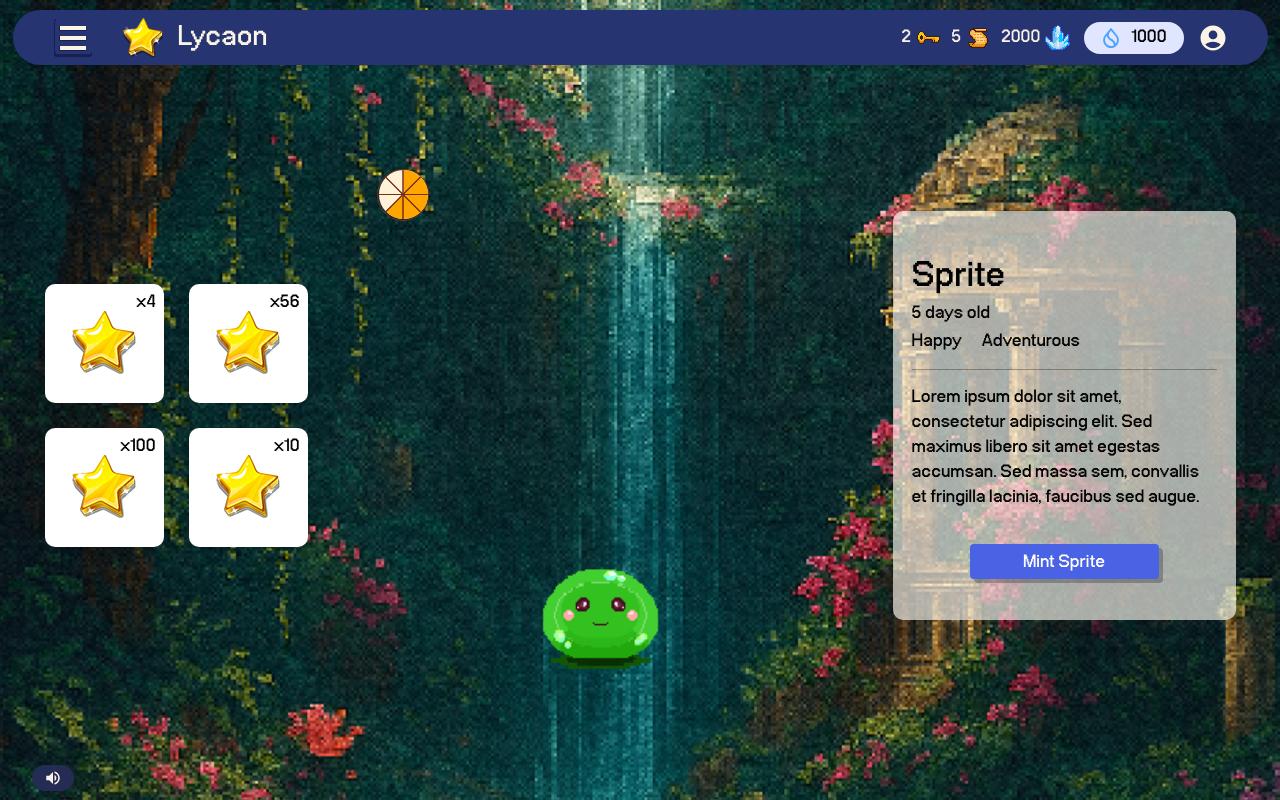
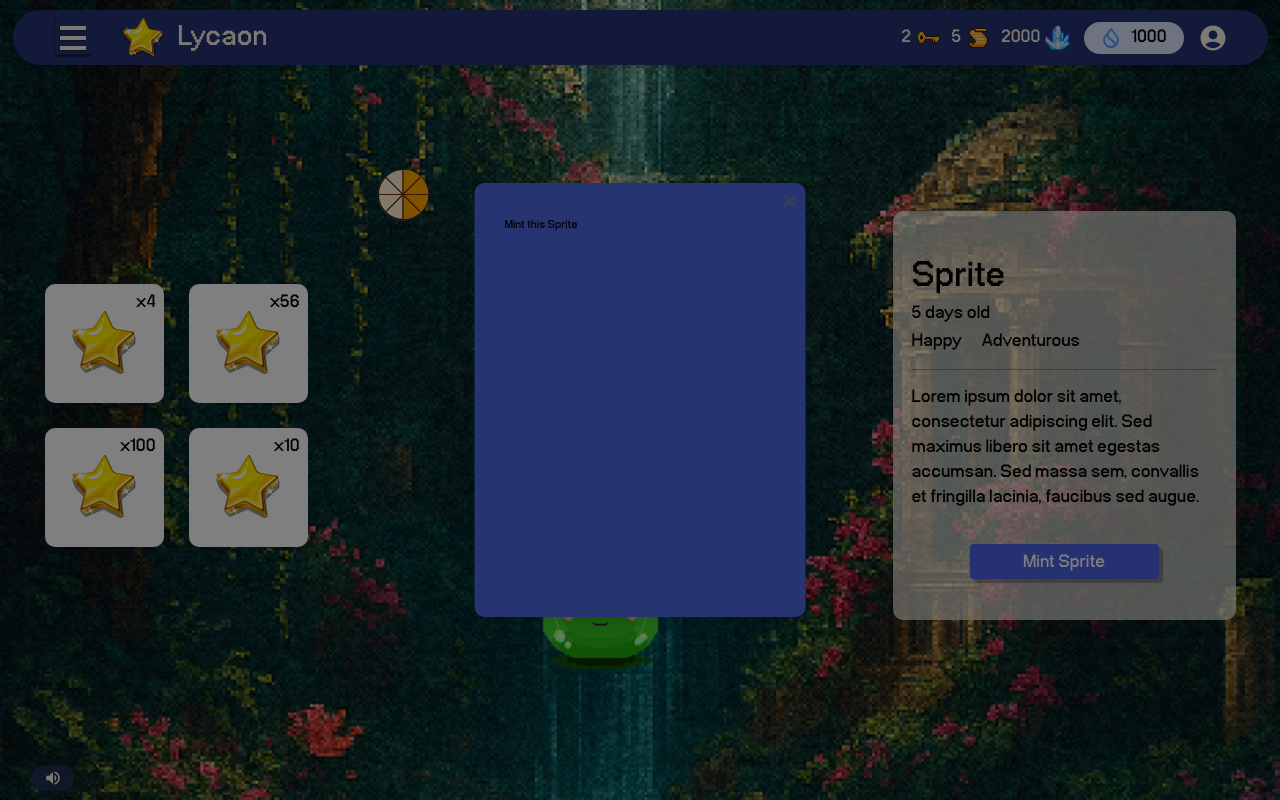
Before and after one commit to AntiAvengers/Lycaon, a React (Vite) app in the folder client/: page /collection/spriteDetail in a window 1280 px wide. Both pictures are taken after a click on the button "Mint Sprite". Built offline with nearby package versions, Linux system fonts and the light colour scheme.

Commit message:
connected mintPg to btn on detailPg, updated/add/connected foodinventory,detail,foodmeter to react when btn clicked

```diff
--- /dev/null
+++ b/client/src/components/mintPg.jsx
@@ -0,0 +1,21 @@
+import PropTypes from "prop-types";
+
+const MintPg = ({ onClose }) => {
+    return (
+        <div className="fixed top-1/2 left-1/2 transform -translate-x-1/2 -translate-y-1/2 bg-[#273472] rounded-[10px] shadow-lg p-[30px] z-50 w-[331px] h-[434px]">
+            <button
+                onClick={onClose}
+                className="absolute top-2 right-2 text-xl font-bold text-gray-700 hover:text-black"
+            >
+                ✕
+            </button>
+            <h1>Mint this Sprite</h1>
+        </div>
+    );
+};
+
+MintPg.propTypes = {
+    onClose: PropTypes.func.isRequired,
+};
+
+export default MintPg;
--- a/client/src/components/spriteDetailComp/foodInventory.jsx
+++ b/client/src/components/spriteDetailComp/foodInventory.jsx
@@ -1,32 +1,34 @@
-const foodList = [
-    { src: "/assets/star.png", label: "apple", amt: 4 },
-    { src: "/assets/star.png", label: "meat", amt: 56 },
-    { src: "/assets/star.png", label: "pizza", amt: 100 },
-    { src: "/assets/star.png", label: "carrot", amt: 10 },
-];
+import PropTypes from "prop-types";
 
-const FoodInventory = () => {
+const FoodInventory = ({ foods, onFeed }) => {
     return (
         <ul className="w-[263px] h-[263px] grid grid-cols-2 gap-[25px]">
-            {foodList.map((food) => (
+            {foods.map((food) => (
                 <li
                     key={food.label}
-                    className="group bg-[#FFFFFF] rounded-[10px] relative flex items-center justify-center outline-[5px] outline-transparent transition-all duration-300 hover:outline-[#4A63E4] shadow-md active:inset-shadow-sm active:inset-shadow-[#000000] active:scale-95"
+                    onClick={() => {
+                        if (food.amt > 0) {
+                            onFeed(food.value, food.label);
+                        }
+                    }}
+                    className="group bg-[#FFFFFF] rounded-[10px] relative flex items-center justify-center cursor-pointer outline-[5px] outline-transparent transition-all duration-300 hover:outline-[#4A63E4] shadow-md active:inset-shadow-sm active:inset-shadow-[#000000] active:scale-95"
                 >
                     <span className="absolute top-0 right-2 text-[25px]">
                         x{food.amt}
                     </span>
-                    <button className="cursor-pointer">
-                        <img
-                            src={food.src}
-                            alt={food.label}
-                            className="object-contain transform transition duration-300 ease-in-out group-hover:-translate-y-1"
-                        />
-                    </button>
+                    <img
+                        src={food.src}
+                        alt={food.label}
+                        className="object-contain transform transition duration-300 ease-in-out group-hover:-translate-y-1"
+                    />
                 </li>
             ))}
         </ul>
     );
 };
 
+FoodInventory.propTypes = {
+    foods: PropTypes.array.isRequired,
+    onFeed: PropTypes.func.isRequired,
+};
 export default FoodInventory;
--- a/client/src/components/spriteDetailComp/foodMeter.jsx
+++ b/client/src/components/spriteDetailComp/foodMeter.jsx
@@ -2,8 +2,8 @@ import PropTypes from "prop-types";
 import CircularProgress from "@mui/material/CircularProgress";
 import { Box } from "@mui/material";
 
-const FoodMeter = ({ hunger }) => {
-    const maxHunger = 8;
+const FoodMeter = ({ hunger, max }) => {
+    const maxHunger = max;
     const progress = (hunger / maxHunger) * 100;
     const segmentCount = 8;
     const size = 49;
@@ -75,11 +75,7 @@ const FoodMeter = ({ hunger }) => {
 
 FoodMeter.propTypes = {
     hunger: PropTypes.number.isRequired,
+    max: PropTypes.number.isRequired,
 };
 
-FoodMeter.defaultProps = {
-    hunger: 8,
-};
-
-
 export default FoodMeter;
--- a/client/src/components/spriteDetailComp/spriteInfo.jsx
+++ b/client/src/components/spriteDetailComp/spriteInfo.jsx
@@ -1,14 +1,7 @@
 import { useState } from "react";
+import PropTypes from "prop-types";
 
-const sprite = {
-    name: "Sprite",
-    age: 5,
-    personality: ["Happy", "Adventurous"],
-    details:
-        "Lorem ipsum dolor sit amet, consectetur adipiscing elit. Sed maximus libero sit amet egestas accumsan. Sed massa sem, convallis et fringilla lacinia, faucibus sed augue.",
-};
-
-const SpritesInfo = () => {
+const SpritesInfo = ({ sprite }) => {
     const [name, setName] = useState(sprite.name);
     const [isEditing, setIsEditing] = useState(false);
 
@@ -67,4 +60,13 @@ const SpritesInfo = () => {
     );
 };
 
+SpritesInfo.propTypes = {
+    sprite: PropTypes.shape({
+        name: PropTypes.string.isRequired,
+        age: PropTypes.number.isRequired,
+        personality: PropTypes.arrayOf(PropTypes.string).isRequired,
+        details: PropTypes.string.isRequired,
+    }).isRequired,
+};
+
 export default SpritesInfo;
--- a/client/src/components/spriteDetailPg.jsx
+++ b/client/src/components/spriteDetailPg.jsx
@@ -1,10 +1,74 @@
-import { useEffect } from "react";
+import { useEffect, useState } from "react";
 
 import FoodInventory from "./spriteDetailComp/foodInventory";
 import SpritesInfo from "./spriteDetailComp/spriteInfo";
 import FoodMeter from "./spriteDetailComp/foodMeter";
+import MintPg from "./mintPg";
+
+const initialFoodList = [
+    { src: "/assets/star.png", label: "apple", amt: 4, value: 1 },
+    { src: "/assets/star.png", label: "meat", amt: 56, value: 2 },
+    { src: "/assets/star.png", label: "pizza", amt: 100, value: 3 },
+    { src: "/assets/star.png", label: "carrot", amt: 10, value: 4 },
+];
+
+const sprite = {
+    name: "Sprite",
+    src: "/assets/sprites/slime-sprite.gif",
+    hunger: 4,
+    age: 5,
+    personality: ["Happy", "Adventurous"],
+    details:
+        "Lorem ipsum dolor sit amet, consectetur adipiscing elit. Sed maximus libero sit amet egestas accumsan. Sed massa sem, convallis et fringilla lacinia, faucibus sed augue.",
+};
 
 const SpritesDetailPg = () => {
+    const [showMint, setShowMint] = useState(false);
+    const [hunger, setHunger] = useState(sprite.hunger);
+    const [foods, setFoods] = useState(initialFoodList);
+    const [isFull, setIsFull] = useState(false);
+    const [isFading, setIsFading] = useState(false);
+
+    const maxHunger = 8;
+
+    const handleMintClick = () => {
+        setShowMint(true);
+    };
+
+    const closeMint = () => {
+        setShowMint(false);
+    };
+
+    const handleFeed = (foodValue, foodLabel) => {
+        if (hunger >= maxHunger || isFading) {
+            // Block feeding while fading
+            setIsFull(true);
+            setIsFading(false); // reset fade immediately
+
+            // Start fading after 1.5 seconds
+            setTimeout(() => {
+                setIsFading(true);
+            }, 1000); // delay fade
+
+            // Fully hide popup after 2.5 seconds
+            setTimeout(() => {
+                setIsFull(false);
+                setIsFading(false);
+            }, 2000);
+
+            return; // Block feeding when full
+        }
+
+        setHunger((prev) => Math.min(prev + foodValue, maxHunger));
+        setFoods((prevFoods) =>
+            prevFoods.map((food) =>
+                food.label === foodLabel && food.amt > 0
+                    ? { ...food, amt: food.amt - 1 }
+                    : food
+            )
+        );
+    };
+
     useEffect(() => {
         document.body.classList.add("spriteDetail-bg");
         return () => {
@@ -14,21 +78,45 @@ const SpritesDetailPg = () => {
 
     return (
         <div className="w-full h-[625px] flex flex-row justify-evenly items-center">
-            <FoodInventory />
+            {/* Food */}
+            <FoodInventory foods={foods} onFeed={handleFeed} />
             <section className="w-[496px] h-[543px]  rounded-[10px] p-[15px] relative flex items-end justify-center">
-                <FoodMeter hunger={5} />
+                <FoodMeter hunger={hunger} max={maxHunger} />
                 <img
-                    src="/assets/sprites/slime-sprite.gif"
-                    alt="sprite"
+                    src={sprite.src}
+                    alt={sprite.name}
                     className="min-w-[50%]"
                 />
             </section>
+
+            {isFull && (
+                <div
+                    className={`fixed top-1/2 left-1/2 transform -translate-x-1/2 -translate-y-1/2
+                    bg-[#FFFFFF] text-[#000000] text-[30px] tracking-[2px] p-[20px] rounded-lg shadow-lg z-50
+                    transition-opacity duration-1000 ease-in-out
+                    ${isFading ? "opacity-0" : "opacity-100"}`}
+                >
+                    {sprite.name} is full!
+                </div>
+            )}
+
+            {/* Sprite */}
             <section className="w-[343px] h-[409px] bg-[#FEFAF3]/65 rounded-[10px] py-[20px] flex flex-col justify-around items-center">
-                <SpritesInfo />
-                <button className="w-[189px] h-[35px] bg-[#4A63E4] hover:bg-[#1D329F] rounded-[4px] shadow-[4px_4px_0_rgba(0,0,0,0.25)] active:bg-[#1D329F] active:translate-x-[4px] active:translate-y-[4px] active:shadow-none transition-all duration-75 text-[25px] text-[#FFFFFF] text-center">
+                <SpritesInfo sprite={sprite} />
+                <button
+                    onClick={handleMintClick}
+                    className="w-[189px] h-[35px] bg-[#4A63E4] hover:bg-[#1D329F] rounded-[4px] shadow-[4px_4px_0_rgba(0,0,0,0.25)] active:bg-[#1D329F] active:translate-x-[4px] active:translate-y-[4px] active:shadow-none transition-all duration-75 text-[25px] text-[#FFFFFF] text-center"
+                >
                     Mint Sprite
                 </button>
             </section>
+
+            {/* Minting Comp Popup */}
+            {showMint && (
+                <div className="fixed inset-0 bg-black/50 z-50 flex items-center justify-center">
+                    <MintPg onClose={closeMint} />
+                </div>
+            )}
         </div>
     );
 };
```
